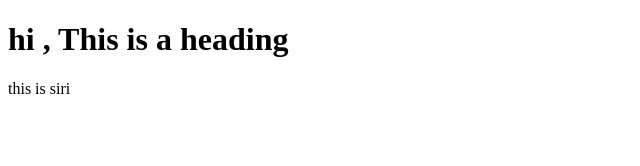
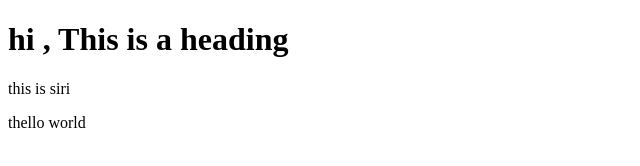
Before and after one commit to Koray-afk/gitG, a plain HTML site: page index.html in a window 1280 px wide. Shown: the full height of the page, 0-640 px from the left. Drawn offline with Linux system fonts and the light colour scheme.

Commit message:
new thing added

```diff
--- a/index.html
+++ b/index.html
@@ -8,5 +8,6 @@
 <body>
     <h1>hi , This is a heading</h1>
     <p>this is siri</p>
+    <p>thello world</p>
 </body>
 </html>
```
